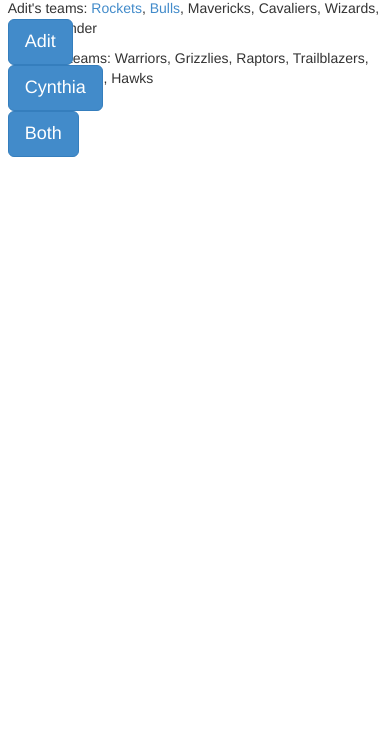
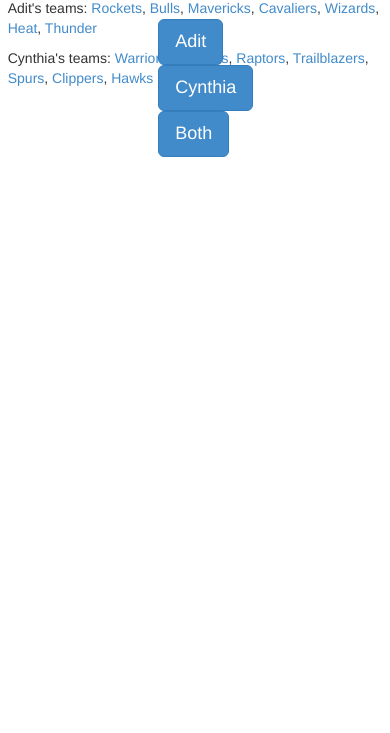
Before and after one commit to yunhsincynthiachen/BasketballApp, a plain HTML site: page frontpage.html in a window 390 px wide. Shown: the part 151-884 px from the top of the page. Drawn offline with nearby package versions, Linux system fonts and the light colour scheme.

Commit message:
Centered the buttons
. . . sketchily (need to fix to account for mobile view)

```diff
--- a/frontpage.html
+++ b/frontpage.html
@@ -7,12 +7,12 @@
 		<script src="http://cdnjs.cloudflare.com/ajax/libs/mustache.js/0.8.1/mustache.min.js"></script>
 		<!-- Load CSS Stylesheet -->
 		<link type="text/css" rel="stylesheet" href="stylesheet.css"/>
+        <!-- Bootstrap Core CSS -->
+    	<link href="css/bootstrap.min.css" rel="stylesheet">
 		<!-- Load Data Sheet -->
 		<script type="text/javascript" src="script.js"></script>
         <!-- Load Nice Font -->
         <link href='http://fonts.googleapis.com/css?family=PT+Sans' rel='stylesheet' type='text/css'>
-		<!-- Bootstrap Core CSS -->
-    	<link href="css/bootstrap.min.css" rel="stylesheet">
 	    <!-- Custom Fonts -->
 	    <link href="font-awesome-4.1.0/css/font-awesome.min.css" rel="stylesheet" type="text/css">
 		<!-- Load Data Sheet -->
@@ -24,18 +24,14 @@
 	<body>
 		<header>
 			<h1 id= "BasketballTitle"> Welcome to the 2014-2015 NBA Basketball Results </h1>
-			<p id= "FirstName"> Adit's teams: <a href="http|//www.nba.com/rockets/">Rockets</a>, <a href="../../../../../AppData/Local/Microsoft/Windows/Temporary Internet Files/Content.IE5/TLJDWOON/http://www.nba.com/bulls/">Bulls</a>, Mavericks, Cavaliers, Wizards, Heat, Thunder</p>
-			<p id = "SecondName"> Cynthia's teams: Warriors, Grizzlies, Raptors, Trailblazers, Spurs, Clippers, Hawks</p>
+			<p id= "FirstName"> Adit's teams: <a href="http://www.nba.com/rockets/">Rockets</a>, <a href="http://www.nba.com/bulls/">Bulls</a>, <a href="http://www.nba.com/mavericks/">Mavericks</a>, <a href="http://www.nba.com/cavaliers/">Cavaliers</a>, <a href="http://www.nba.com/wizards/">Wizards</a>, <a href="http://www.nba.com/heat">Heat</a>, <a href="http://www.nba.com/thunder/">Thunder</a></p>
+			<p id = "SecondName"> Cynthia's teams: <a href="http://www.nba.com/warriors/">Warriors</a>, <a href="http://www.nba.com/grizzlies/">Grizzlies</a>, <a href="http://www.nba.com/raptors/">Raptors</a>, <a href="http://www.nba.com/trailblazers/">Trailblazers</a>, <a href="http://www.nba.com/spurs/">Spurs</a>, <a href="http://www.nba.com/clippers/">Clippers</a>, <a href="http://www.nba.com/hawks/">Hawks</a></p>
 		</header><br>
 
-		<div class= "BottomHalf">
-			<div id= "Left">
+        <div class="BottomHalf">
                 <button type="button" class="btn btn-lg btn-primary" data-person="adit"> Adit </button>
                 <button type="button" class="btn btn-lg btn-primary" data-person="cynthia"> Cynthia </button>
                 <button type="button" class="btn btn-lg btn-primary" data-person="both"> Both </button>
-			</div>
-			<div id= "Right">
-			</div>
 		</div>
 	</body>
 
--- a/stylesheet.css
+++ b/stylesheet.css
@@ -5,7 +5,7 @@
 }
 body{
 	font-family: 'PT Sans', sans-serif;
-    margin:0;
+    margin:0px auto;
 	padding-left: 1%;
 }
 
@@ -29,8 +29,10 @@ p {
     /*border-style: solid;
     border-color:#666666; */
 	padding-top: 1%;
-	padding-left: 1%;
+	padding-left: 40%;
+	padding-right: 30%;
     display:block;
+	/*text-align: center;*/
     height: 85%;
     width: 100%;
 }
```
